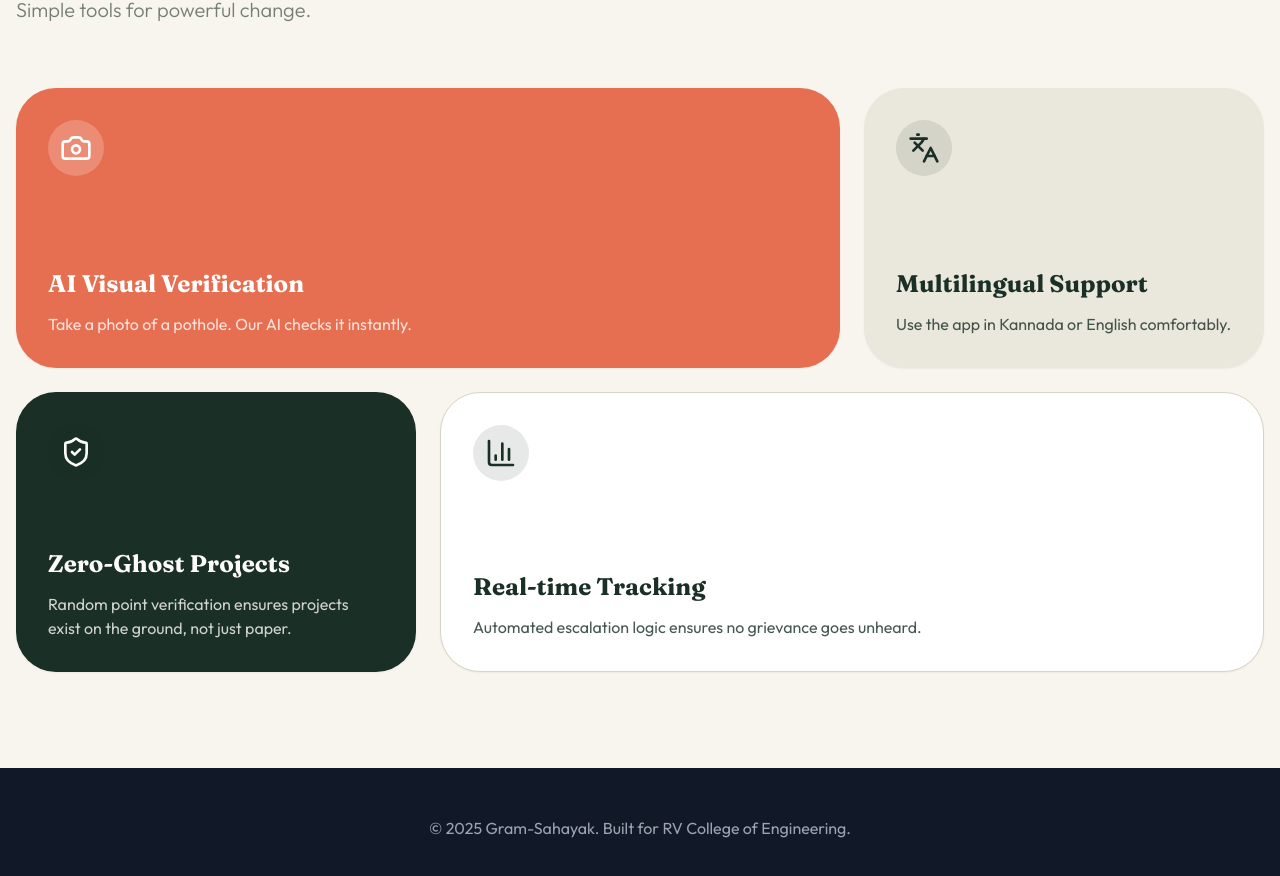
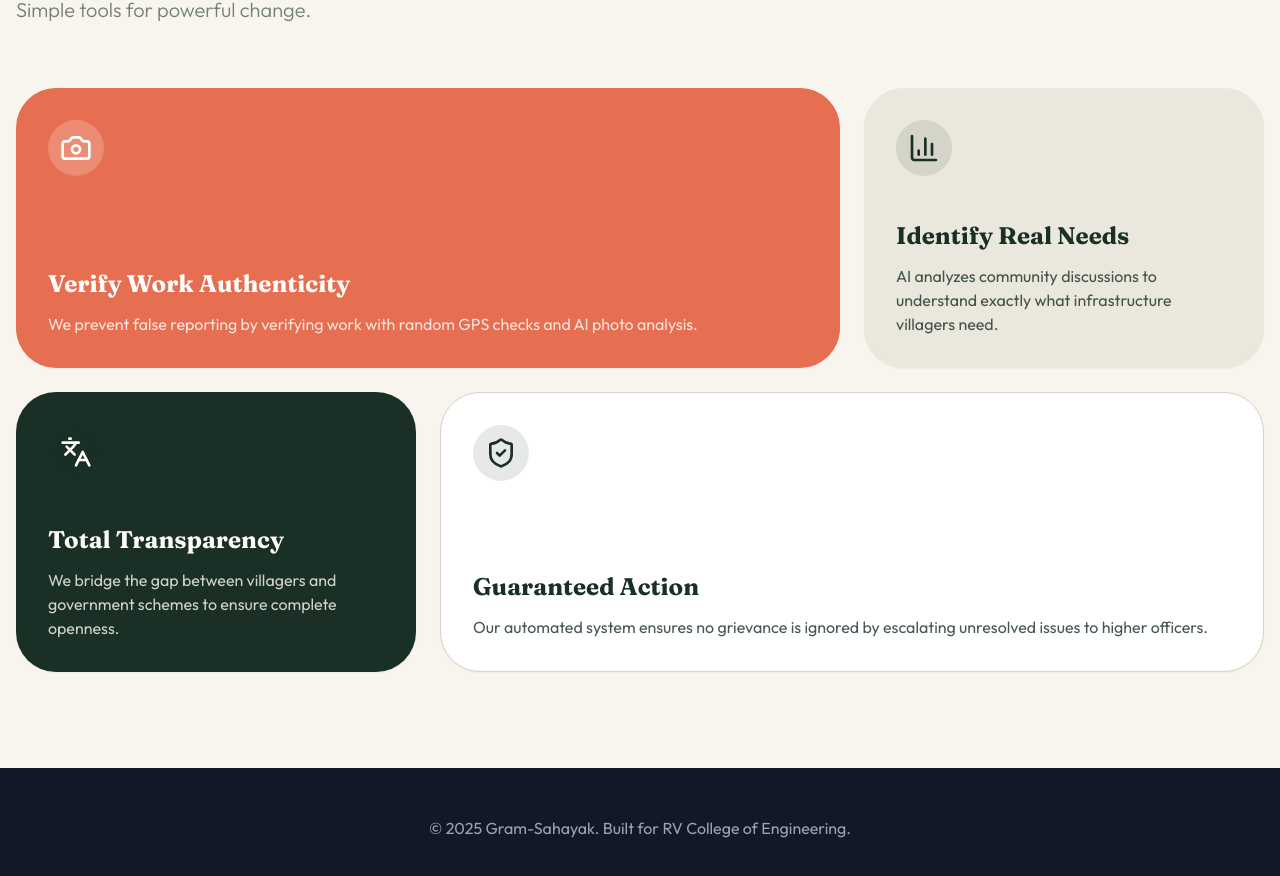
Before and after one commit to Yashvanth-7353/Gram-Sahayak, a React (Vite) app in the folder gram-sahayak-frontend/: page / in a window 1280 px wide. Shown: the part 938-1814 px from the top of the page. Built offline with nearby package versions, Linux system fonts and the light colour scheme.

Commit message:
Home page features card

```diff
--- a/gram-sahayak-frontend/src/components/Features.jsx
+++ b/gram-sahayak-frontend/src/components/Features.jsx
@@ -1,7 +1,7 @@
 // src/components/Features.jsx
 import React from 'react';
 import { motion } from 'framer-motion';
-import { Camera, Languages, BarChart3, ShieldCheck, ArrowRight } from 'lucide-react';
+import { Camera, Languages, BarChart3, ShieldCheck, ArrowRight, MessageSquare } from 'lucide-react';
 import { useLanguage } from '../context/LanguageContext';
 
 const Features = () => {
@@ -11,32 +11,32 @@ const Features = () => {
   const features = [
     {
       icon: <Camera size={32} />,
-      title: t.features.card1_title, // "AI Visual Verification"
-      desc: t.features.card1_desc,
+      title: "Verify Work Authenticity",
+      desc: "We prevent false reporting by verifying work with random GPS checks and AI photo analysis.",
       bg: "bg-clay-500",
       text: "text-white",
       span: "md:col-span-2",
     },
     {
-      icon: <Languages size={32} />,
-      title: t.features.card2_title,
-      desc: t.features.card2_desc,
+      icon: <BarChart3 size={32} />,
+      title: "Identify Real Needs",
+      desc: "AI analyzes community discussions to understand exactly what infrastructure villagers need.",
       bg: "bg-sand-200",
       text: "text-earth-900",
       span: "md:col-span-1",
     },
     {
-      icon: <ShieldCheck size={32} />,
-      title: "Zero-Ghost Projects", // Updated from PPT
-      desc: "Random point verification ensures projects exist on the ground, not just paper.",
+      icon: <Languages size={32} />,
+      title: "Total Transparency",
+      desc: "We bridge the gap between villagers and government schemes to ensure complete openness.",
       bg: "bg-earth-900",
       text: "text-sand-50",
       span: "md:col-span-1",
     },
     {
-      icon: <BarChart3 size={32} />,
-      title: t.features.card4_title,
-      desc: "Automated escalation logic ensures no grievance goes unheard.",
+      icon: <ShieldCheck size={32} />,
+      title: "Guaranteed Action",
+      desc: "Our automated system ensures no grievance is ignored by escalating unresolved issues to higher officers.",
       bg: "bg-white",
       text: "text-earth-900",
       span: "md:col-span-2",
--- a/gram-sahayak-frontend/src/components/Hero.jsx
+++ b/gram-sahayak-frontend/src/components/Hero.jsx
@@ -2,10 +2,16 @@
 import React from 'react';
 import { motion } from 'framer-motion';
 import { ArrowUpRight } from 'lucide-react';
+import { useNavigate } from 'react-router-dom'; // <--- Import useNavigate
 import { useLanguage } from '../context/LanguageContext';
 
 const Hero = () => {
   const { t } = useLanguage();
+  const navigate = useNavigate(); // <--- Initialize hook
+
+  const handleLoginRedirect = () => {
+    navigate('/login');
+  };
 
   return (
     <div className="relative min-h-[90vh] flex flex-col justify-center px-4 sm:px-6 lg:px-12 pt-24 overflow-hidden bg-sand-50">
@@ -61,19 +67,25 @@ const Hero = () => {
             transition={{ delay: 0.7 }}
             className="flex flex-col sm:flex-row gap-4"
           >
-            <button className="group relative px-8 py-4 bg-earth-900 text-sand-50 rounded-2xl overflow-hidden shadow-xl hover:shadow-2xl transition-all duration-300">
+            <button
+              onClick={handleLoginRedirect} // <--- Added onClick
+              className="group relative px-8 py-4 bg-earth-900 text-sand-50 rounded-2xl overflow-hidden shadow-xl hover:shadow-2xl transition-all duration-300"
+            >
               <span className="relative z-10 font-bold text-lg flex items-center justify-center gap-2">
                 {t.hero.btn_report} <ArrowUpRight className="group-hover:-translate-y-1 group-hover:translate-x-1 transition-transform" />
               </span>
             </button>
 
-            <button className="px-8 py-4 bg-transparent border-2 border-earth-900 text-earth-900 rounded-2xl font-bold text-lg hover:bg-earth-50 transition-colors">
+            <button
+              onClick={handleLoginRedirect} // <--- Added onClick
+              className="px-8 py-4 bg-transparent border-2 border-earth-900 text-earth-900 rounded-2xl font-bold text-lg hover:bg-earth-50 transition-colors"
+            >
               {t.hero.btn_dashboard}
             </button>
           </motion.div>
         </div>
 
-        {/* Right: GIF Display (Replaces Stats Card) */}
+        {/* Right: GIF Display */}
         <div className="lg:col-span-5 relative mt-8 lg:mt-0">
            <motion.div
              initial={{ scale: 0.9, opacity: 0 }}
@@ -81,16 +93,11 @@ const Hero = () => {
              transition={{ duration: 1, delay: 0.3 }}
              className="relative rounded-[2rem] shadow-2xl border border-sand-200 overflow-hidden animate-float bg-white aspect-square md:aspect-auto h-full max-h-[600px] flex items-center justify-center"
            >
-             {/* TODO: Replace the src below with your actual GIF path.
-                Example: src="/assets/my-animation.gif"
-             */}
              <img
                src="/hero-animation.gif"
                alt="Gram Sahayak Animation"
                className="w-full h-full object-cover"
              />
-
-             {/* Optional Overlay for aesthetics */}
              <div className="absolute inset-0 bg-earth-900/5 pointer-events-none" />
            </motion.div>
         </div>
```
